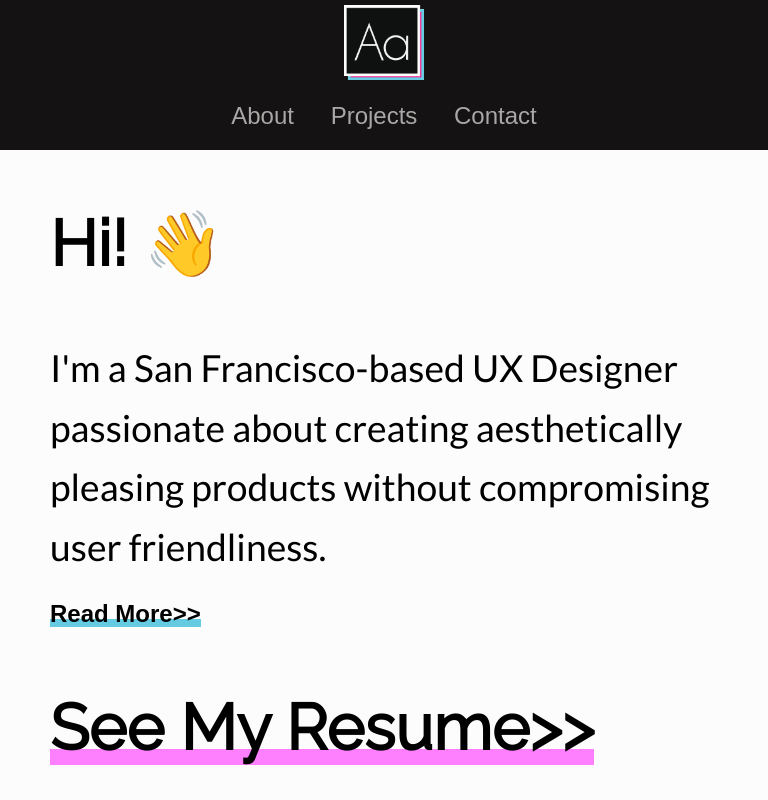
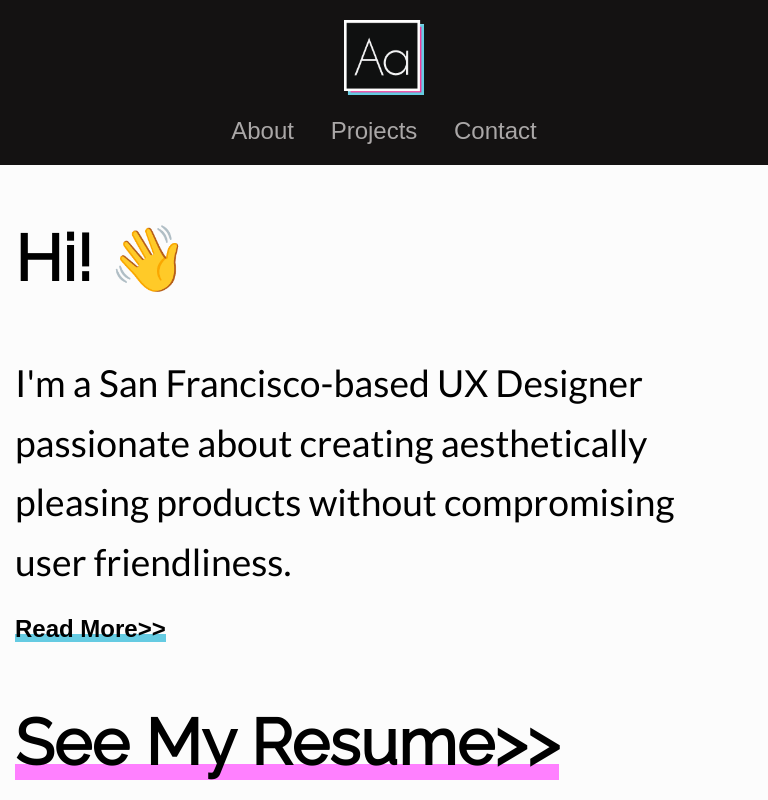
Before and after one commit to aruvinn/aruvinn.github.io, a plain HTML site: page index.html in a window 768 px wide. Shown: the top 800 px of the page. Drawn offline with Linux system fonts and the light colour scheme; a web font is replaced by a local one.

Commit message:
adjust & add paddings for mobile views

```diff
--- a/css/style.css
+++ b/css/style.css
@@ -278,6 +278,7 @@ p{
 .logo img{
 	max-height: 112.5px;
 	max-width: 120px;
+	padding-top: 30px;
 }
 
 #siteName {
@@ -300,8 +301,7 @@ p{
 }
 
 .content{
-	padding-left: 50px;
-	padding-right: 50px;
+	padding: 0 50px 0 50px;
 }
 
 }
@@ -319,6 +319,7 @@ p{
 .logo img{
 	max-height: 75px;
 	max-width: 80px;
+	padding-top: 15px;
 
 }
 
@@ -335,4 +336,8 @@ p{
 	padding: 10px 15px 10px 15px;
 }
 
+.content{
+	padding: 0 15px 0 15px;
+}
+
 } /* END OF MOBILE DESIGN */
```
